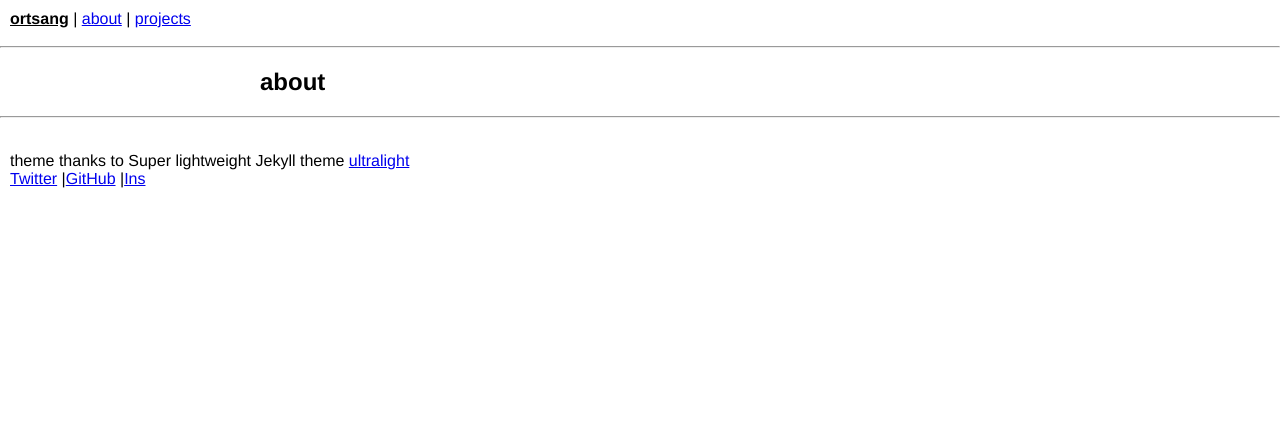
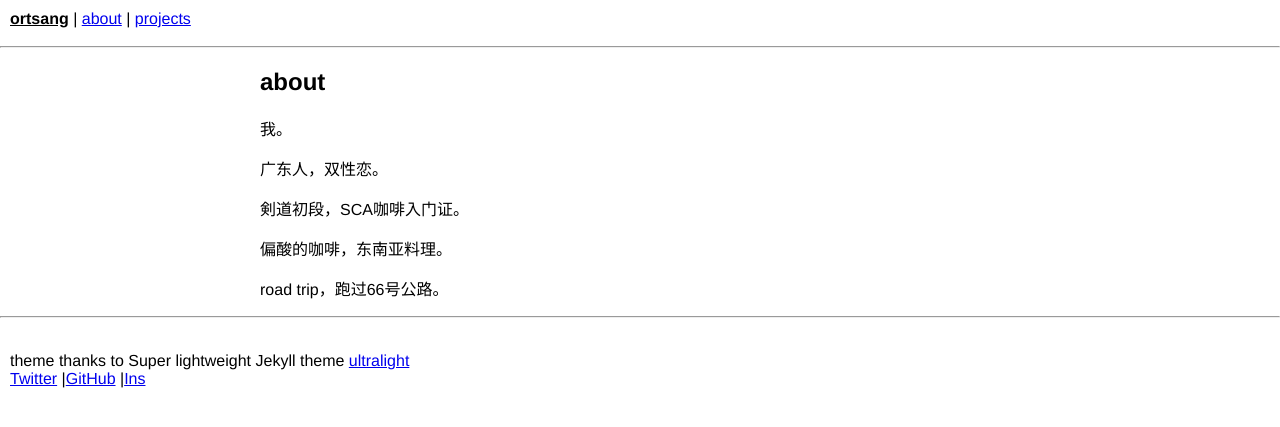
Before and after one commit to Ortsang/ortsang.github.io, a Jekyll site: the page built from about.md, in a window 1280 px wide. Shown: the top 427 px of the page. Built offline with Jekyll 4.4.1, drawn with Linux system fonts in a browser that asks for light colours.

Commit message:
Update about.md

````diff
--- a/about.md
+++ b/about.md
@@ -46,3 +46,14 @@ You can use `relative` template like this:
 ```
 {% raw %}[link]({% include relative %}{% post_url your-article-filename %}){% endraw %}
 ``` -->
+
+
+我。
+
+广东人，双性恋。
+
+剣道初段，SCA咖啡入门证。
+
+偏酸的咖啡，东南亚料理。
+
+road trip，跑过66号公路。
````
